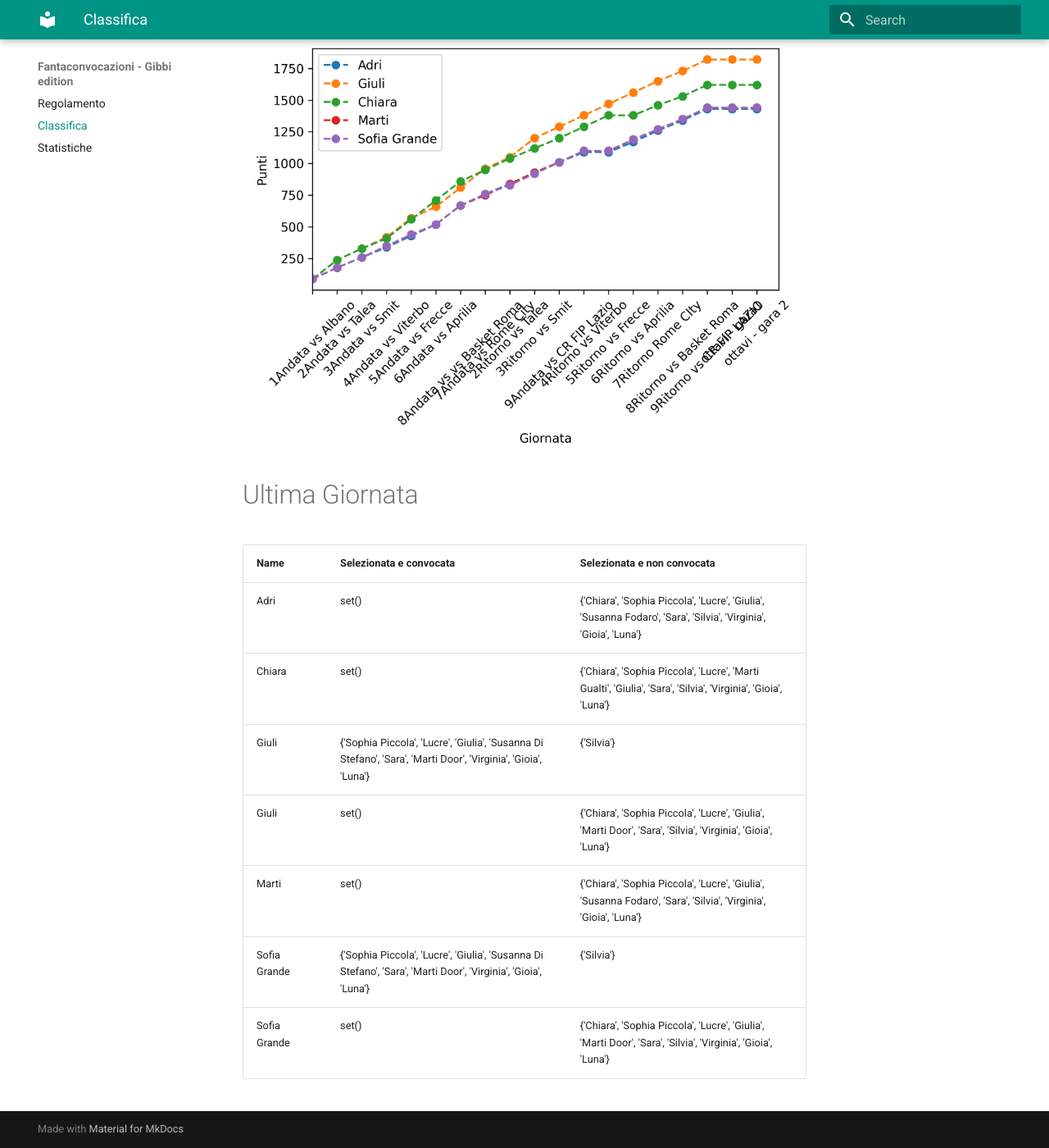
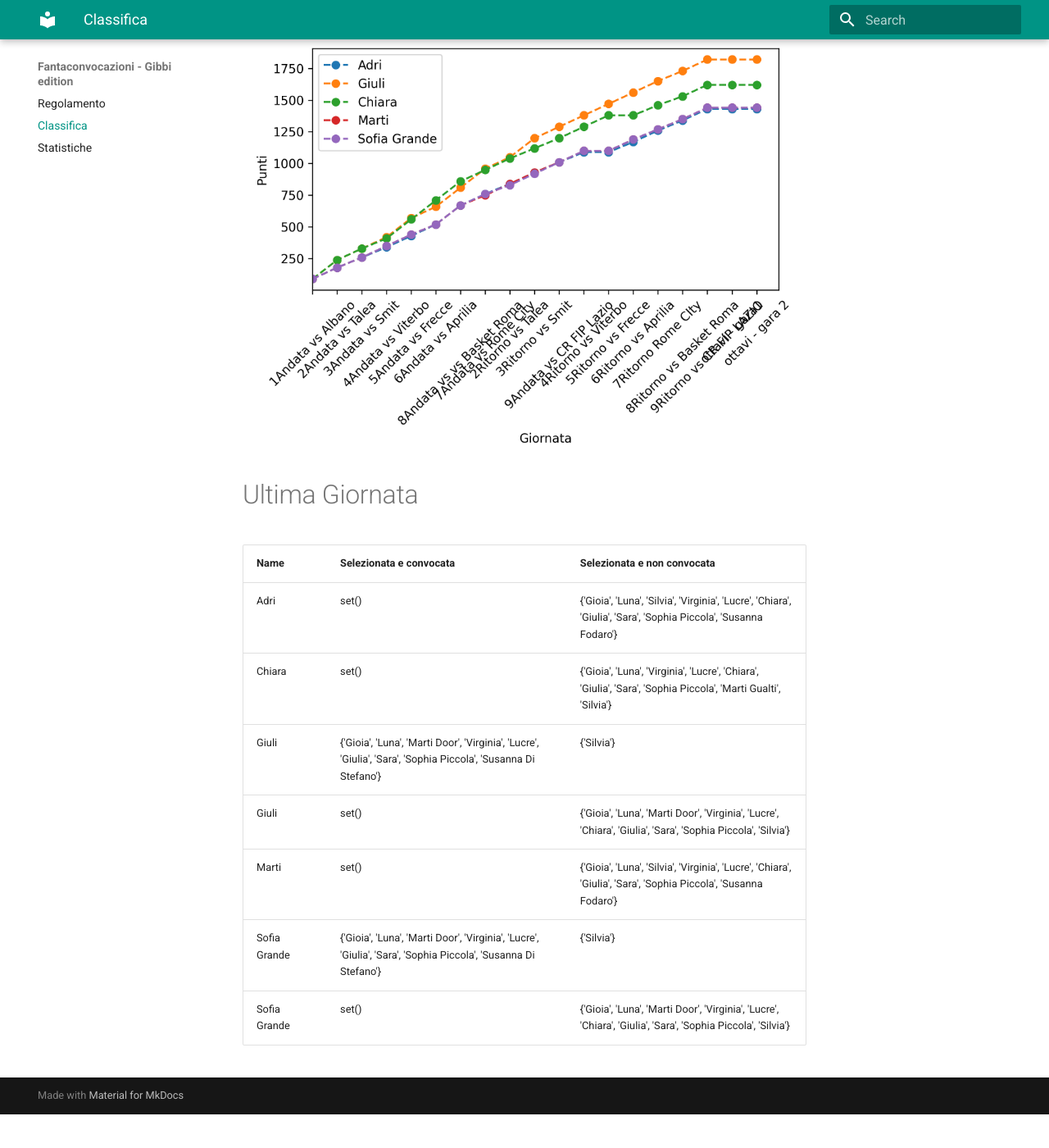
Before and after one commit to martinig94/fantagibbi, an MkDocs documentation site: the page built from docs/Classifica.md, in a window 1280 px wide and 1400 px high, scrolled down 565 px. Shown: the whole window at 82% size. Built offline with MkDocs 1.6.1 and Material for MkDocs 9.7.7, drawn with Linux system fonts in a browser that asks for light colours; after the commit the page ends 1924 px from its top, so only the background shows below that.

Commit message:
Auto-update from main.py

```diff
--- a/docs/Classifica.md
+++ b/docs/Classifica.md
@@ -18,11 +18,11 @@
 <!-- START_TABLE CORRECT -->
 | Name         | Selezionata e convocata                                                                                        | Selezionata e non convocata                                                                                      |
 |:-------------|:---------------------------------------------------------------------------------------------------------------|:-----------------------------------------------------------------------------------------------------------------|
-| Adri         | set()                                                                                                          | {'Chiara', 'Sophia Piccola', 'Lucre', 'Giulia', 'Susanna Fodaro', 'Sara', 'Silvia', 'Virginia', 'Gioia', 'Luna'} |
-| Chiara       | set()                                                                                                          | {'Chiara', 'Sophia Piccola', 'Lucre', 'Marti Gualti', 'Giulia', 'Sara', 'Silvia', 'Virginia', 'Gioia', 'Luna'}   |
-| Giuli        | {'Sophia Piccola', 'Lucre', 'Giulia', 'Susanna Di Stefano', 'Sara', 'Marti Door', 'Virginia', 'Gioia', 'Luna'} | {'Silvia'}                                                                                                       |
-| Giuli        | set()                                                                                                          | {'Chiara', 'Sophia Piccola', 'Lucre', 'Giulia', 'Marti Door', 'Sara', 'Silvia', 'Virginia', 'Gioia', 'Luna'}     |
-| Marti        | set()                                                                                                          | {'Chiara', 'Sophia Piccola', 'Lucre', 'Giulia', 'Susanna Fodaro', 'Sara', 'Silvia', 'Virginia', 'Gioia', 'Luna'} |
-| Sofia Grande | {'Sophia Piccola', 'Lucre', 'Giulia', 'Susanna Di Stefano', 'Sara', 'Marti Door', 'Virginia', 'Gioia', 'Luna'} | {'Silvia'}                                                                                                       |
-| Sofia Grande | set()                                                                                                          | {'Chiara', 'Sophia Piccola', 'Lucre', 'Giulia', 'Marti Door', 'Sara', 'Silvia', 'Virginia', 'Gioia', 'Luna'}     |
+| Adri         | set()                                                                                                          | {'Gioia', 'Luna', 'Silvia', 'Virginia', 'Lucre', 'Chiara', 'Giulia', 'Sara', 'Sophia Piccola', 'Susanna Fodaro'} |
+| Chiara       | set()                                                                                                          | {'Gioia', 'Luna', 'Virginia', 'Lucre', 'Chiara', 'Giulia', 'Sara', 'Sophia Piccola', 'Marti Gualti', 'Silvia'}   |
+| Giuli        | {'Gioia', 'Luna', 'Marti Door', 'Virginia', 'Lucre', 'Giulia', 'Sara', 'Sophia Piccola', 'Susanna Di Stefano'} | {'Silvia'}                                                                                                       |
+| Giuli        | set()                                                                                                          | {'Gioia', 'Luna', 'Marti Door', 'Virginia', 'Lucre', 'Chiara', 'Giulia', 'Sara', 'Sophia Piccola', 'Silvia'}     |
+| Marti        | set()                                                                                                          | {'Gioia', 'Luna', 'Silvia', 'Virginia', 'Lucre', 'Chiara', 'Giulia', 'Sara', 'Sophia Piccola', 'Susanna Fodaro'} |
+| Sofia Grande | {'Gioia', 'Luna', 'Marti Door', 'Virginia', 'Lucre', 'Giulia', 'Sara', 'Sophia Piccola', 'Susanna Di Stefano'} | {'Silvia'}                                                                                                       |
+| Sofia Grande | set()                                                                                                          | {'Gioia', 'Luna', 'Marti Door', 'Virginia', 'Lucre', 'Chiara', 'Giulia', 'Sara', 'Sophia Piccola', 'Silvia'}     |
 <!-- END_TABLE CORRECT -->
```
